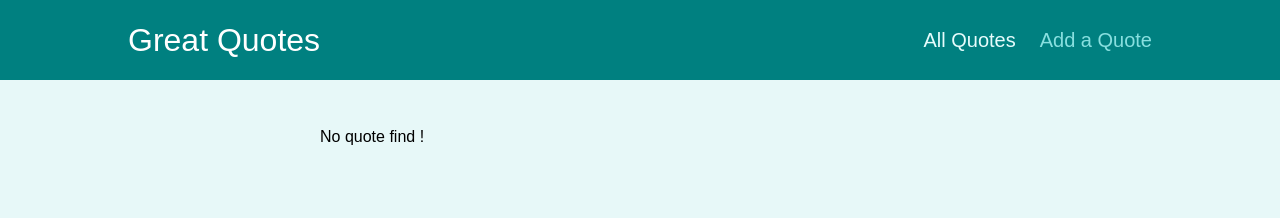
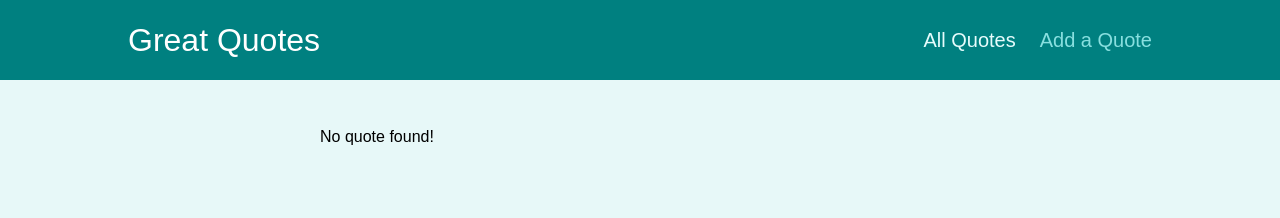
Before and after one commit to aschneiderGit/react-complete-guide-section20-2, a React (Create React App) app: page /quotes/1 in a window 1280 px wide. Shown: the top 218 px of the page. Built offline with nearby package versions, Linux system fonts and the light colour scheme.

Commit message:
add a button to load components using only path

```diff
--- a/src/pages/QuoteDetail.js
+++ b/src/pages/QuoteDetail.js
@@ -1,7 +1,8 @@
 import {Fragment} from 'react';
-import {Route, useParams} from 'react-router-dom';
+import {useParams, Route, Link, useRouteMatch} from 'react-router-dom';
+
+import HighlightedQuote from '../components/quotes/HighlightedQuote';
 import Comments from '../components/comments/Comments';
-import HighlightedQuote from '../components/quotes/HighlightedQuote';
 
 const DUMMY_QUOTES = [
 	{id: 'q1', author: 'Max', text: 'Learning React is fun!'},
@@ -12,15 +13,22 @@
 	const params = useParams();
 
 	const quote = DUMMY_QUOTES.find((quote) => quote.id === params.quoteId);
+
 	if (!quote) {
-		return <p> No quote find !</p>;
+		return <p>No quote found!</p>;
 	}
+
 	return (
 		<Fragment>
 			<HighlightedQuote text={quote.text} author={quote.author} />
-
+			<Route path={`/quotes/${params.quoteId}`} exact>
+				<div className="centered">
+					<Link className="btn--flat" to={`/quotes/${params.quoteId}/comments`}>
+						Load Comments
+					</Link>
+				</div>
+			</Route>
 			<Route path={`/quotes/${params.quoteId}/comments`}>
-				{/* or /quotes/:quoteId/comments */}
 				<Comments />
 			</Route>
 		</Fragment>
```
